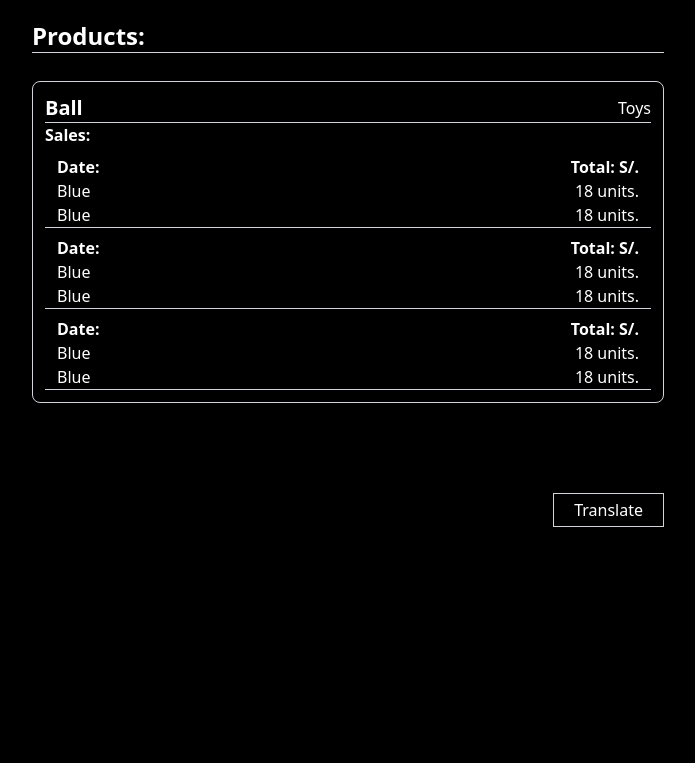
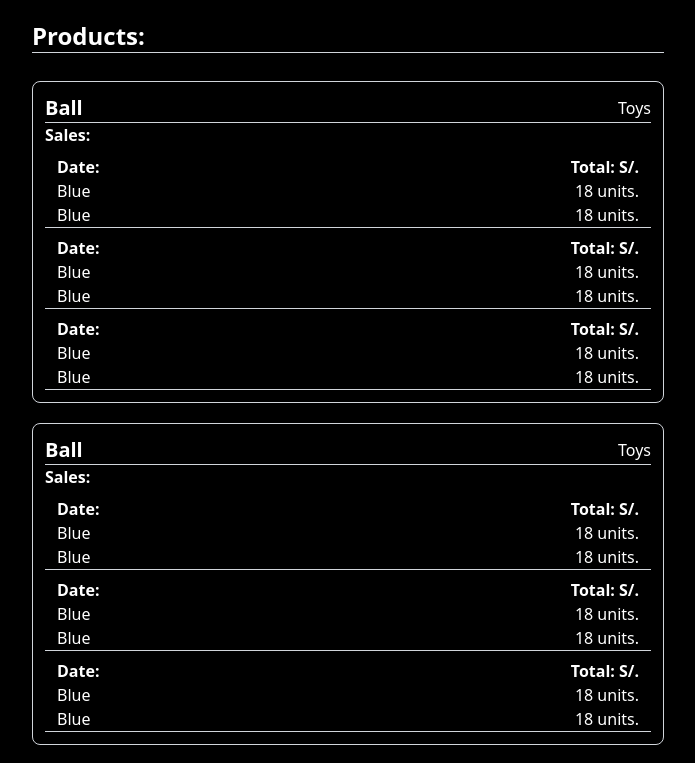
Before and after one commit to HenryMilac/Mixer, a React (Vite) app: page / in a window 1280 px wide. Shown: the top 763 px of the page, without its empty margins (292-987 px from the left). Built offline with nearby package versions, Linux system fonts and the light colour scheme.

Commit message:
Divided in components

```diff
--- /dev/null
+++ b/src/MixerFront/Issues/TranslatePage/react-i18next/App.tsx
@@ -0,0 +1,20 @@
+import BtnTranslate from "./src/components/BtnTranslate";
+import CardProduct from "./src/components/CardProduct";
+
+export default function App() {
+    return (
+        <div className="p-5 relative pb-24 max-w-2xl mx-auto">
+            <div className="mb-7 border-b border-gray-300">
+                <p className="text-2xl font-bold">Products:</p>
+            </div>
+
+            <div className="flex flex-col gap-y-5">
+                <CardProduct/>
+                <CardProduct/>
+                <CardProduct/>
+            </div>
+
+            <BtnTranslate/>
+        </div>
+    )
+}
--- a/src/MixerFront/Issues/TranslatePage/react-i18next/Reacti18next.tsx
+++ b/src/MixerFront/Issues/TranslatePage/react-i18next/Reacti18next.tsx
@@ -1,66 +1,9 @@
+import App from "./App";
+
 export default function Reacti18next() {
     return (
-        <div className="p-5 relative pb-36 max-w-2xl mx-auto">
-            <div className="mb-7 border-b border-gray-300">
-                <p className="text-2xl font-bold">Products:</p>
-            </div>
-
-            <div className="flex flex-col gap-y-5">
-                <div className="border border-gray-300 p-3 rounded-lg">
-                    <div className="flex justify-between items-center border-b border-gray-300">
-                        <p className="text-xl font-bold">Ball</p>
-                        <p>Toys</p>
-                    </div>
-                    <p className="text-base font-bold mb-2">Sales:</p>
-
-                    <div className="flex flex-col gap-y-2">
-                        <div className="border-b border-gray-300 px-3">
-                            <div className="flex justify-between">
-                                <p className="font-bold">Date:</p>
-                                <p className="font-bold">Total: <span>S/. </span></p>
-                            </div>
-                            <div className="flex justify-between">
-                                <p>Blue</p>
-                                <p>18 units.</p>
-                            </div>
-                            <div className="flex justify-between">
-                                <p>Blue</p>
-                                <p>18 units.</p>
-                            </div>
-                        </div>
-                        <div className="border-b border-gray-300 px-3">
-                            <div className="flex justify-between">
-                                <p className="font-bold">Date:</p>
-                                <p className="font-bold">Total: <span>S/. </span></p>
-                            </div>
-                            <div className="flex justify-between">
-                                <p>Blue</p>
-                                <p>18 units.</p>
-                            </div>
-                            <div className="flex justify-between">
-                                <p>Blue</p>
-                                <p>18 units.</p>
-                            </div>
-                        </div>
-                        <div className="border-b border-gray-300 px-3">
-                            <div className="flex justify-between">
-                                <p className="font-bold">Date:</p>
-                                <p className="font-bold">Total: <span>S/. </span></p>
-                            </div>
-                            <div className="flex justify-between">
-                                <p>Blue</p>
-                                <p>18 units.</p>
-                            </div>
-                            <div className="flex justify-between">
-                                <p>Blue</p>
-                                <p>18 units.</p>
-                            </div>
-                        </div>
-                    </div>
-                </div>
-            </div>
-
-            <button className="border border-gray-300 px-5 py-1 absolute bottom-5 right-5">Translate</button>
+        <div>
+            <App/>
         </div>
     )
 }
--- /dev/null
+++ b/src/MixerFront/Issues/TranslatePage/react-i18next/src/components/BtnTranslate.tsx
@@ -0,0 +1,7 @@
+export default function BtnTranslate() {
+    return (
+        <button className="border border-gray-300 px-5 py-1 absolute bottom-5 right-5">
+            Translate
+        </button>
+    )
+}
--- /dev/null
+++ b/src/MixerFront/Issues/TranslatePage/react-i18next/src/components/CardProduct.tsx
@@ -0,0 +1,19 @@
+import CardSale from "./CardSale";
+
+export default function CardProduct() {
+    return (
+        <div className="border border-gray-300 p-3 rounded-lg">
+            <div className="flex justify-between items-center border-b border-gray-300">
+                <p className="text-xl font-bold">Ball</p>
+                <p>Toys</p>
+            </div>
+            <p className="text-base font-bold mb-2">Sales:</p>
+
+            <div className="flex flex-col gap-y-2">
+                <CardSale/>
+                <CardSale/>
+                <CardSale/>
+            </div>
+        </div>
+    )
+}
--- /dev/null
+++ b/src/MixerFront/Issues/TranslatePage/react-i18next/src/components/CardSale.tsx
@@ -0,0 +1,18 @@
+export default function CardSale() {
+    return (
+        <div className="border-b border-gray-300 px-3">
+            <div className="flex justify-between">
+                <p className="font-bold">Date:</p>
+                <p className="font-bold">Total: <span>S/. </span></p>
+            </div>
+            <div className="flex justify-between">
+                <p>Blue</p>
+                <p>18 units.</p>
+            </div>
+            <div className="flex justify-between">
+                <p>Blue</p>
+                <p>18 units.</p>
+            </div>
+        </div>
+    )
+}
```
